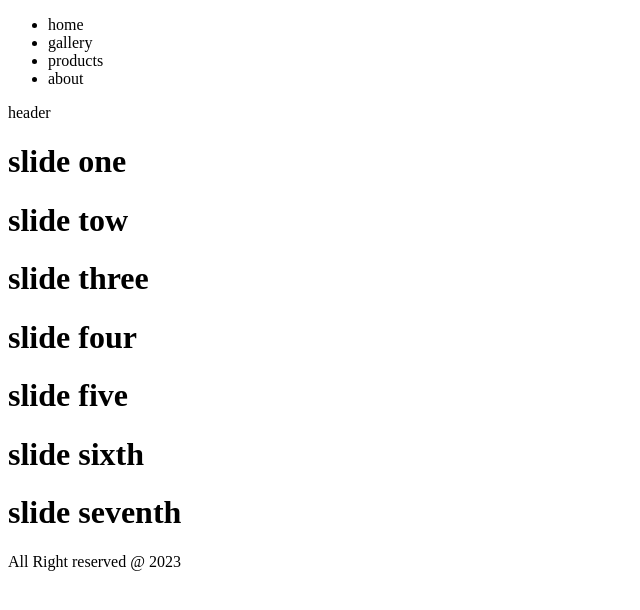
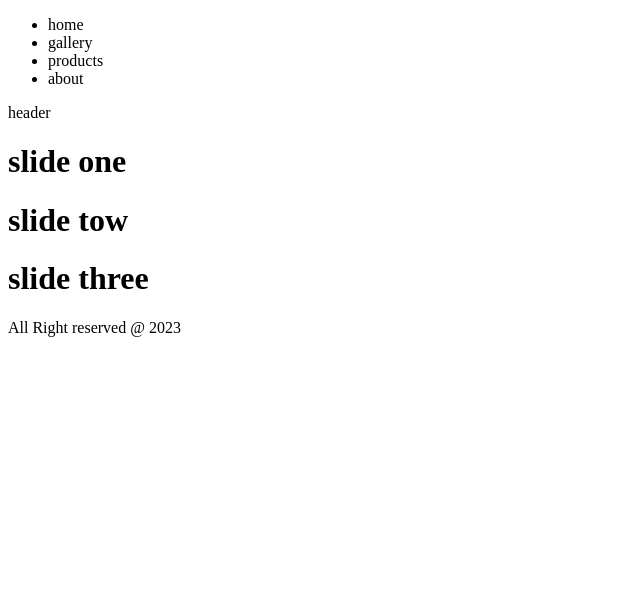
Before and after one commit to RemiJolian/HTML, a website: page HTML_My_Projects/New_Projects_1402/Project1.html in a window 1280 px wide. Shown: the whole page, without its empty margins (0-640 px from the left). Drawn offline with Linux system fonts and the light colour scheme.

Commit message:
delete some slides

```diff
--- a/HTML_My_Projects/New_Projects_1402/Project1.html
+++ b/HTML_My_Projects/New_Projects_1402/Project1.html
@@ -22,10 +22,6 @@
        <h1>slide one</h1>
        <h1>slide tow</h1>
        <h1>slide three</h1>
-       <h1>slide four</h1>
-       <h1>slide five</h1>
-       <h1>slide sixth</h1>
-       <h1>slide seventh</h1>
     </div>
     <footer>
        All Right reserved @ 2023
```
